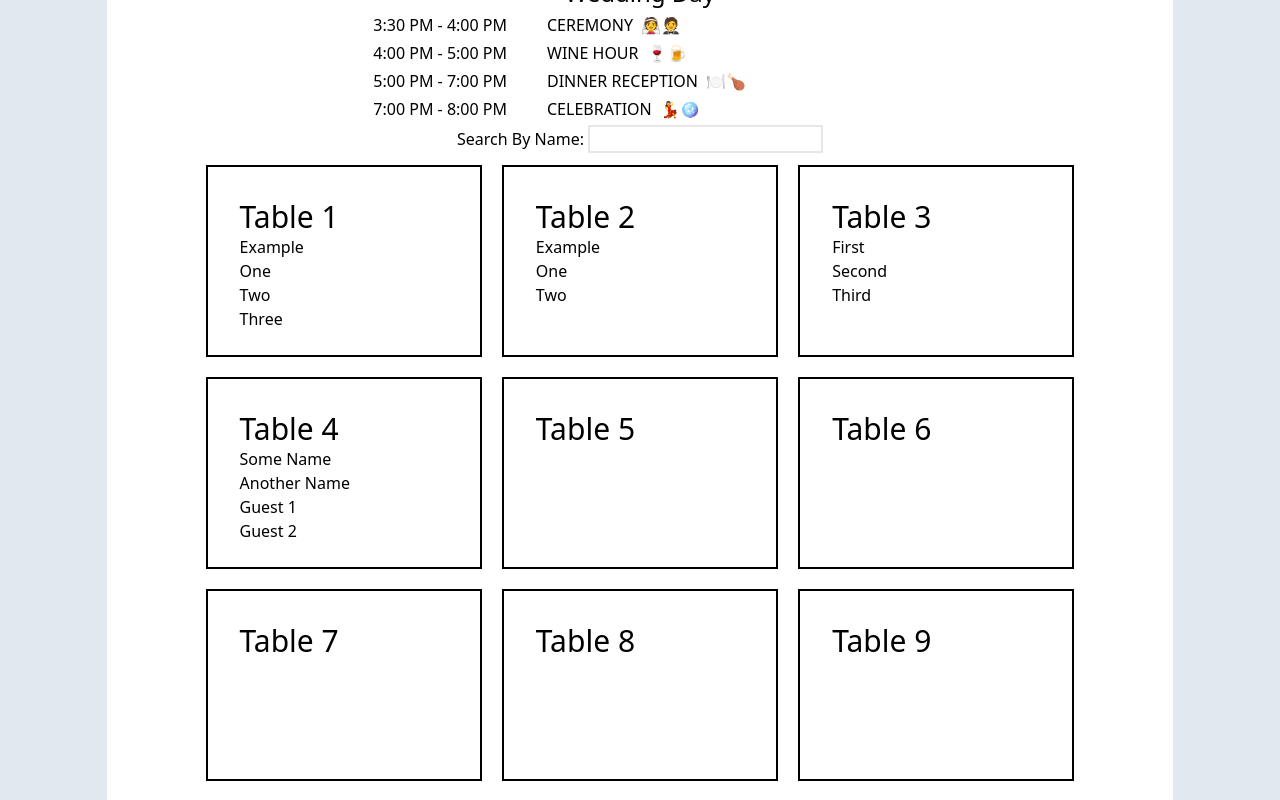
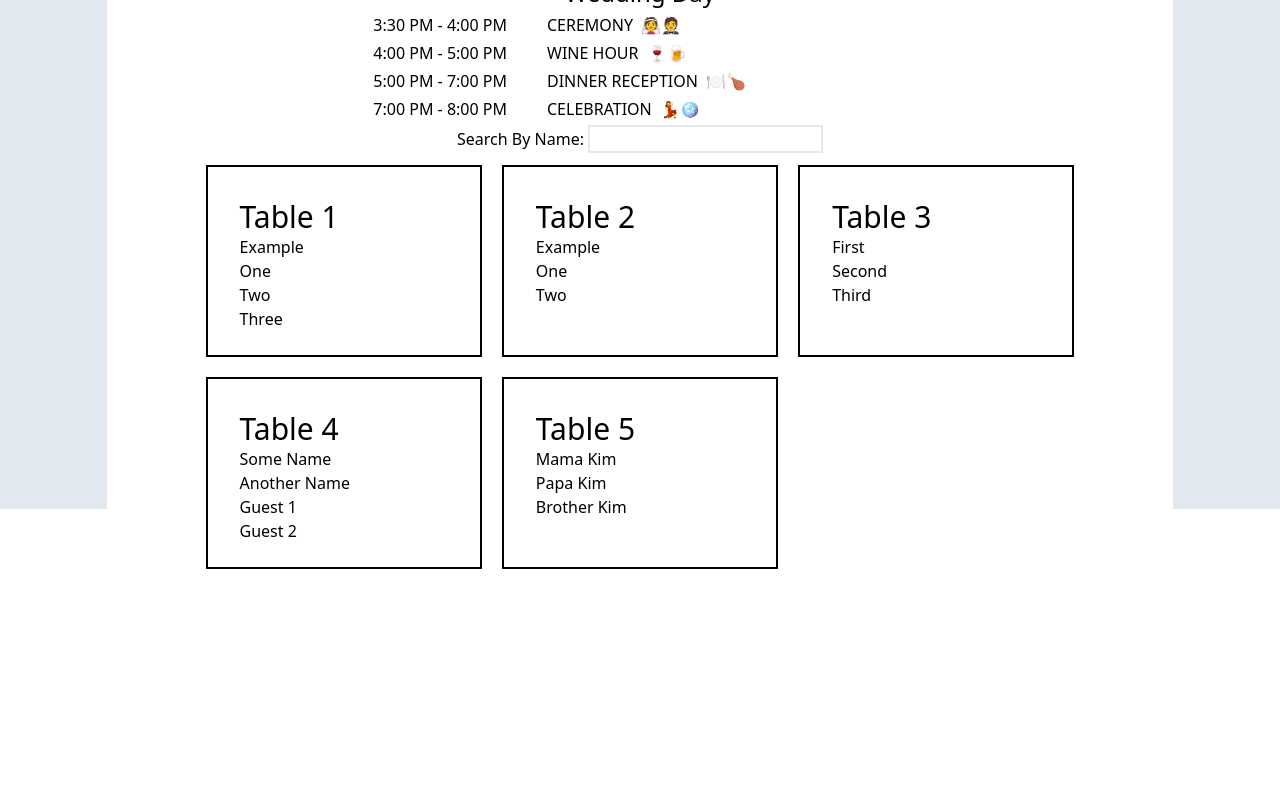
Before and after one commit to stevkim/wedding, a React (Create React App) app: page / in a window 1280 px wide. Shown: the part 920-1720 px from the top of the page. After the commit the page ends 1489 px from the top, so only its background shows below. Built offline with nearby package versions, Linux system fonts and the light colour scheme.

Commit message:
Table Seating V2 with Framer Motion

```diff
--- a/package.json
+++ b/package.json
@@ -8,6 +8,7 @@
     "@testing-library/jest-dom": "^5.16.5",
     "@testing-library/react": "^13.4.0",
     "@testing-library/user-event": "^13.5.0",
+    "framer-motion": "^10.2.4",
     "react": "^18.2.0",
     "react-dom": "^18.2.0",
     "react-scripts": "5.0.1",
--- a/src/Components/Pages/TableSeating.js
+++ b/src/Components/Pages/TableSeating.js
@@ -1,4 +1,5 @@
-import { useState } from "react";
+import { useState} from "react";
+import { Reorder } from "framer-motion";
 
 
 const Seating = () => {
@@ -7,7 +8,7 @@ const Seating = () => {
         {number: 2, guests: ['Example', 'One', 'Two']},
         {number: 3, guests: ['First', 'Second', 'Third']},
         {number: 4, guests: ['Some Name', 'Another Name', 'Guest 1', 'Guest 2']},
-        {number: 5, guests: []},
+        {number: 5, guests: ['Mama Kim', 'Papa Kim', 'Brother Kim']},
         {number: 6, guests: []},
         {number: 7, guests: []},
         {number: 8, guests: []},
@@ -15,10 +16,11 @@ const Seating = () => {
         {number: 10, guests: []},
     ]
 
+    const [list, setList] = useState(table);
     const [filter, setFiltered] = useState('');
 
     return (
-        <div className="w-full md:w-10/12 bg-white flex flex-col mx-auto px-3">
+        <div className="w-full md:w-10/12 bg-white flex flex-col mx-auto px-3 h-96">
             <p className="mb-3 mx-auto">
                 Search By Name:
                 <input
@@ -30,11 +32,17 @@ const Seating = () => {
                     className="ml-1 border-solid border-2 border-black-400"
                 />
             </p>
-            <div className="w-10/12 mx-auto grid grid-cols-2 md:grid-cols-3 gap-5">
+            <Reorder.Group axis="x" values={list} onReorder={setList} className="w-10/12 mx-auto grid grid-cols-2 md:grid-cols-3 gap-5">
             {
                     table.map((table) => {
-                        return(
-                            <div key={table.number} className="p-8 h-48 border-solid border-2 border-black">
+                            if(table.guests.filter((guest) => guest.toLowerCase().includes(filter) || filter === '').length > 0) {
+                                return (
+                                    <Reorder.Item
+                                        initial={{ opacity: 0 }}
+                                        animate={{ opacity: 1 }}
+                                        key={table.number}
+                                        className="p-8 h-48 border-solid border-2 border-black"
+                                    >
                                         <span className="text-3xl">Table {table.number}</span>
                                         <ul>
                                             {
@@ -46,11 +54,15 @@ const Seating = () => {
                                                 })
                                             }
                                         </ul>
-                            </div>
+                                    </Reorder.Item>
+                                )} else {
+                                return (
+                                    <></>
                                 )
+                            }
                     })
             }
-            </div>
+            </Reorder.Group>
         </div>
     );
 }
```
Also changed, not shown: 1 other file (tests, documents, lock files or other folders). Lines whose indentation alone changed are shown as unchanged.
